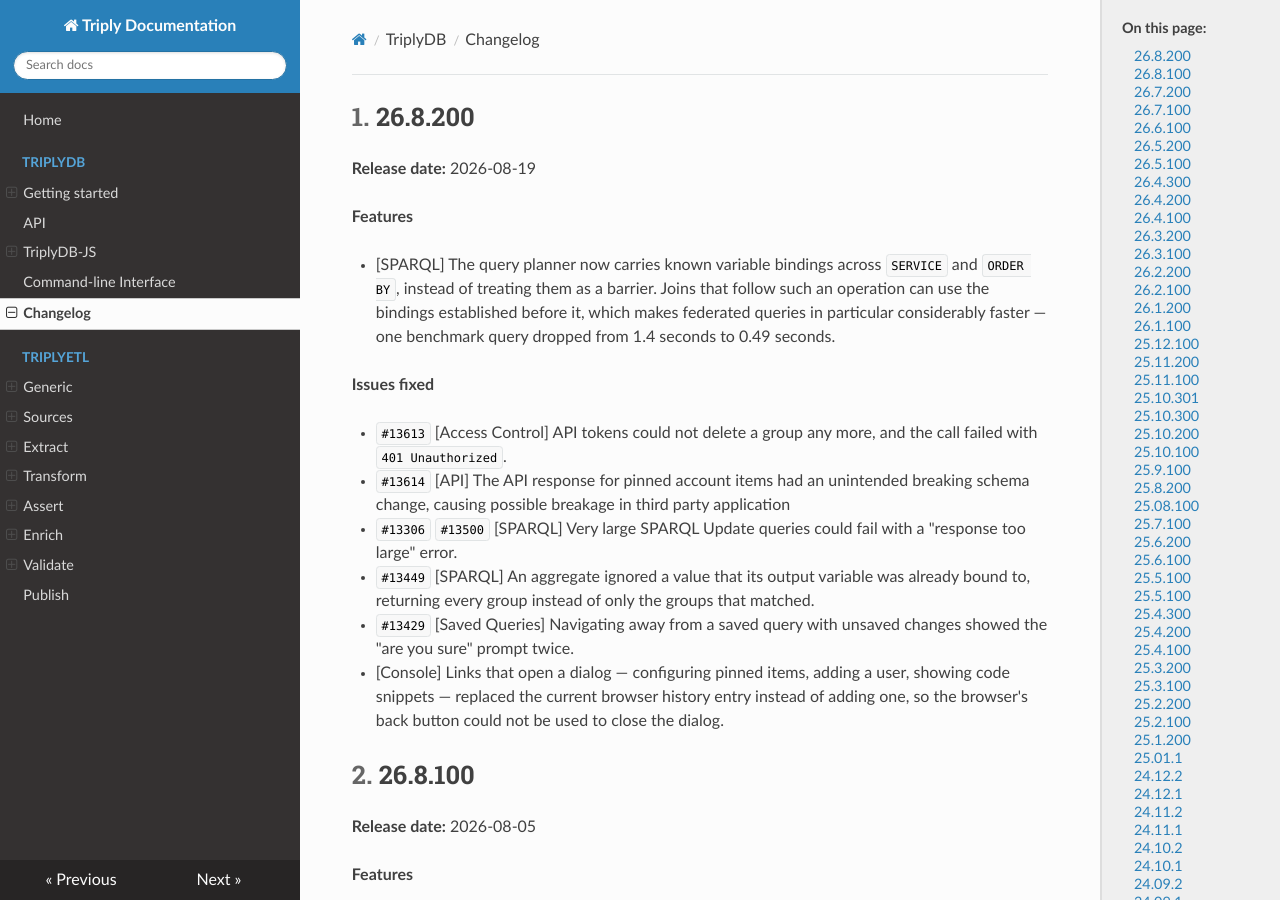
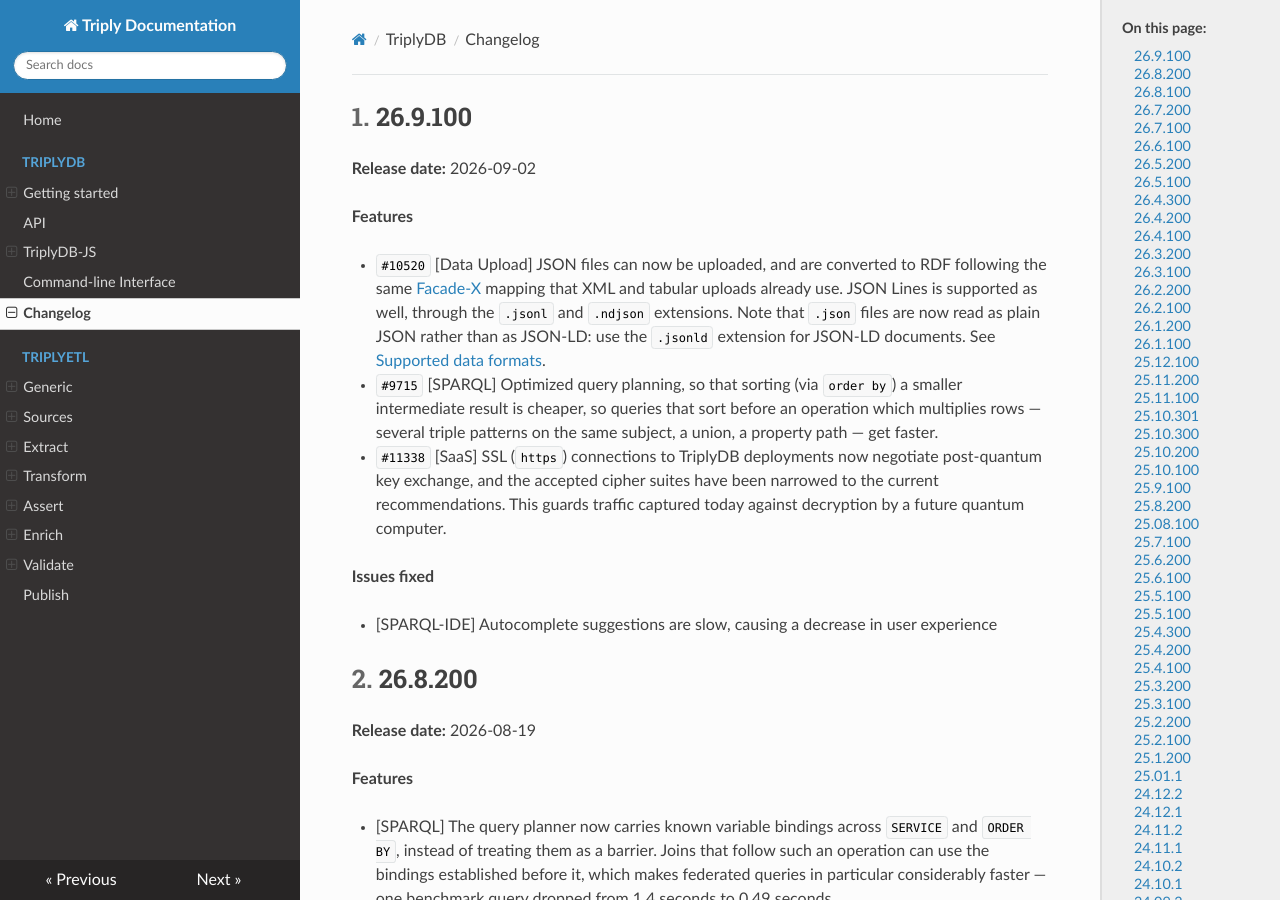
Before and after one commit to TriplyDB/Documentation, an MkDocs documentation site: the page built from docs/triplydb-changelog/index.md, in a window 1280 px wide and 900 px high. Built offline with MkDocs 1.6.1, drawn with Linux system fonts in a browser that asks for light colours.

Commit message:
updated changelog

```diff
--- a/docs/triplydb-changelog/index.md
+++ b/docs/triplydb-changelog/index.md
@@ -4,6 +4,22 @@
 ---
 
 [TOC]
+
+
+## 26.9.100 {#26.9.100}
+
+**Release date:** 2026-09-02
+
+**Features**
+
+- `#10520` [Data Upload] JSON files can now be uploaded, and are converted to RDF following the same [Facade-X](https://sparql-anything.readthedocs.io/stable/formats/JSON/) mapping that XML and tabular uploads already use. JSON Lines is supported as well, through the `.jsonl` and `.ndjson` extensions. Note that `.json` files are now read as plain JSON rather than as JSON-LD: use the `.jsonld` extension for JSON-LD documents. See [Supported data formats](https://docs.triply.cc/triply-db-getting-started/uploading-data/#supported-data-formats).
+- `#9715` [SPARQL] Optimized query planning, so that sorting (via `order by`) a smaller intermediate result is cheaper, so queries that sort before an operation which multiplies rows — several triple patterns on the same subject, a union, a property path — get faster.
+- `#11338` [SaaS] SSL (`https`) connections to TriplyDB deployments now negotiate post-quantum key exchange, and the accepted cipher suites have been narrowed to the current recommendations. This guards traffic captured today against decryption by a future quantum computer.
+
+
+**Issues fixed**
+
+- [SPARQL-IDE] Autocomplete suggestions are slow, causing a decrease in user experience
 
 
 ## 26.8.200 {#26.8.200}
```
Also changed, not shown: docs/triplydb-technical-changelog/index.md (+9 -0 lines).
